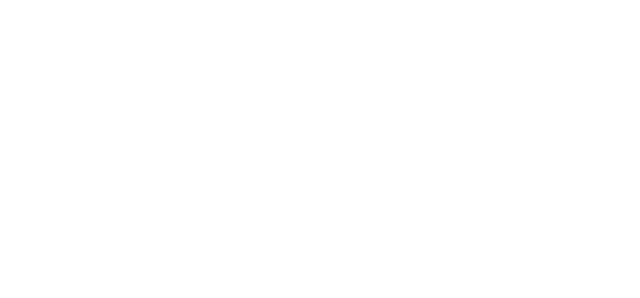
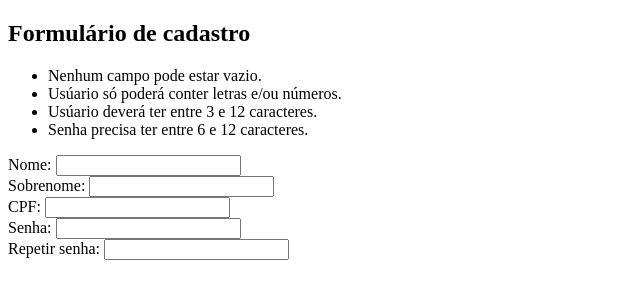
Before and after one commit to ClassEduardo/Validador-Form-com-classe, a plain HTML site: page index.html in a window 1280 px wide. Shown: the whole page, without its empty margins (0-640 px from the left). Drawn offline with Linux system fonts and the light colour scheme; files that its build step writes are made by us from their sources; files whose address does not match are found by name.

Commit message:
html page

```diff
--- a/index.html
+++ b/index.html
@@ -1,5 +1,5 @@
 <!DOCTYPE html>
-<html lang="en">
+<html lang="pt-br">
 <head>
    <meta charset="UTF-8">
    <meta http-equiv="X-UA-Compatible" content="IE=edge">
@@ -8,7 +8,43 @@
    <link rel="stylesheet" href="/style.css">
 </head>
 <body>
+   <main>
+      <section>
+         <div>
+            <h1>Formulário de cadastro</h1>
+            <ul>
+               <li>Nenhum campo pode estar vazio.</li>
+               <li>Usúario só poderá conter letras e/ou números.</li>
+               <li>Usúario deverá ter entre 3 e 12 caracteres.</li>
+               <li>Senha precisa ter entre 6 e 12 caracteres.</li>
+            </ul>
+         </div>
 
+         <form action="/" method="POST" class="">
+            <div>
+               <label for="name-user">Nome:</label>
+               <input type="text" name="name-user" id="name-user">
+            </div>
+            <div>
+               <label for="last-name-user">Sobrenome:</label>
+               <input type="text" name="last-name-user" id="last-name-user">
+            </div>
+            <div>
+               <label for="cpf-user">CPF:</label>
+               <input type="text" name="cpf-user" id="cpf-user">
+            </div>
+            <div>
+               <label for="password-user">Senha:</label>
+               <input type="text" name="password-user" id="password-user">
+            </div>
+            <div>
+               <label for="password-user-repeated">Repetir senha:</label>
+               <input type="text" name="password-user-repeated" id="password-user-repeated">
+            </div>
+
+         </form>
+      </section>
+   </main>
    <script src="/script.js"></script>
 </body>
 </html>
```
